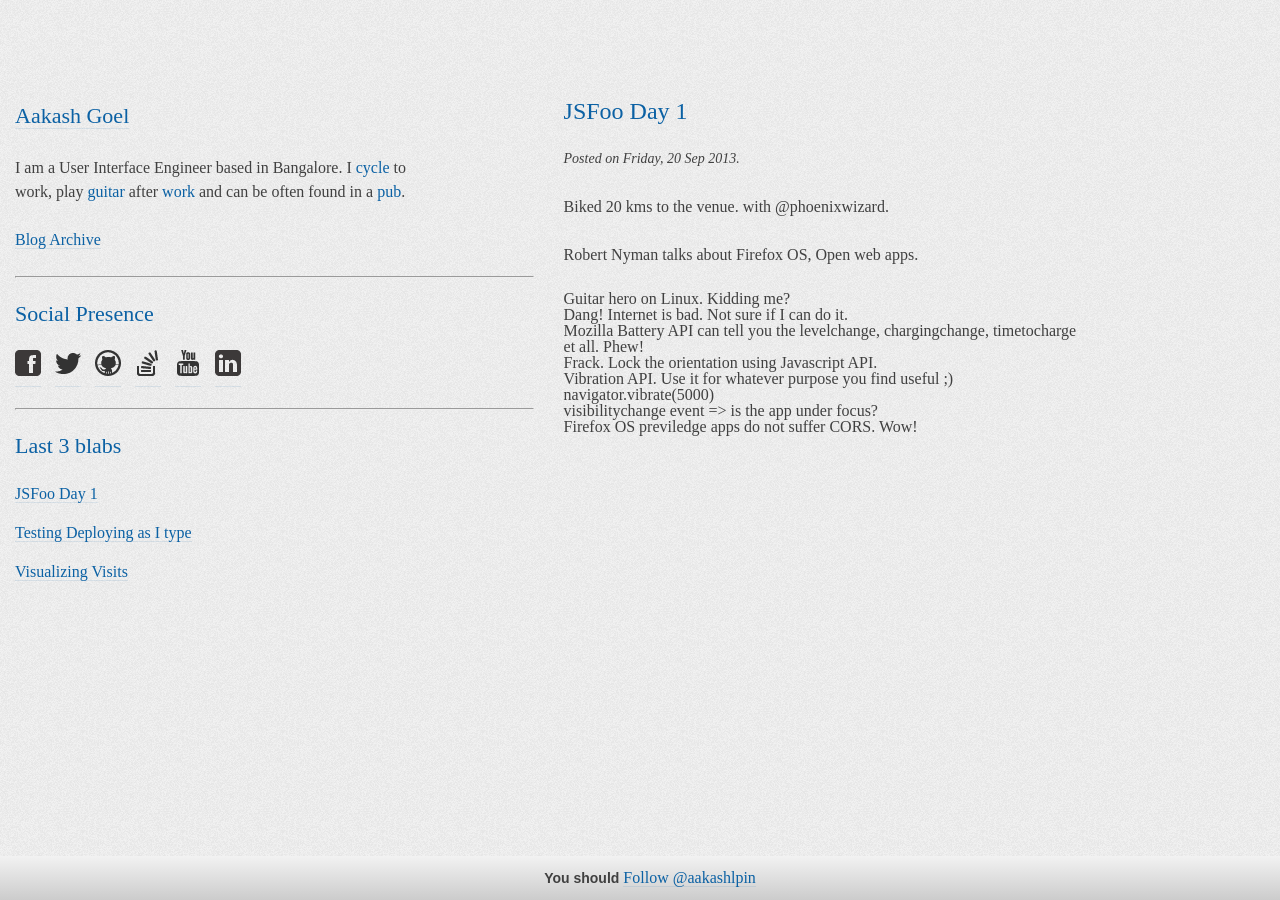
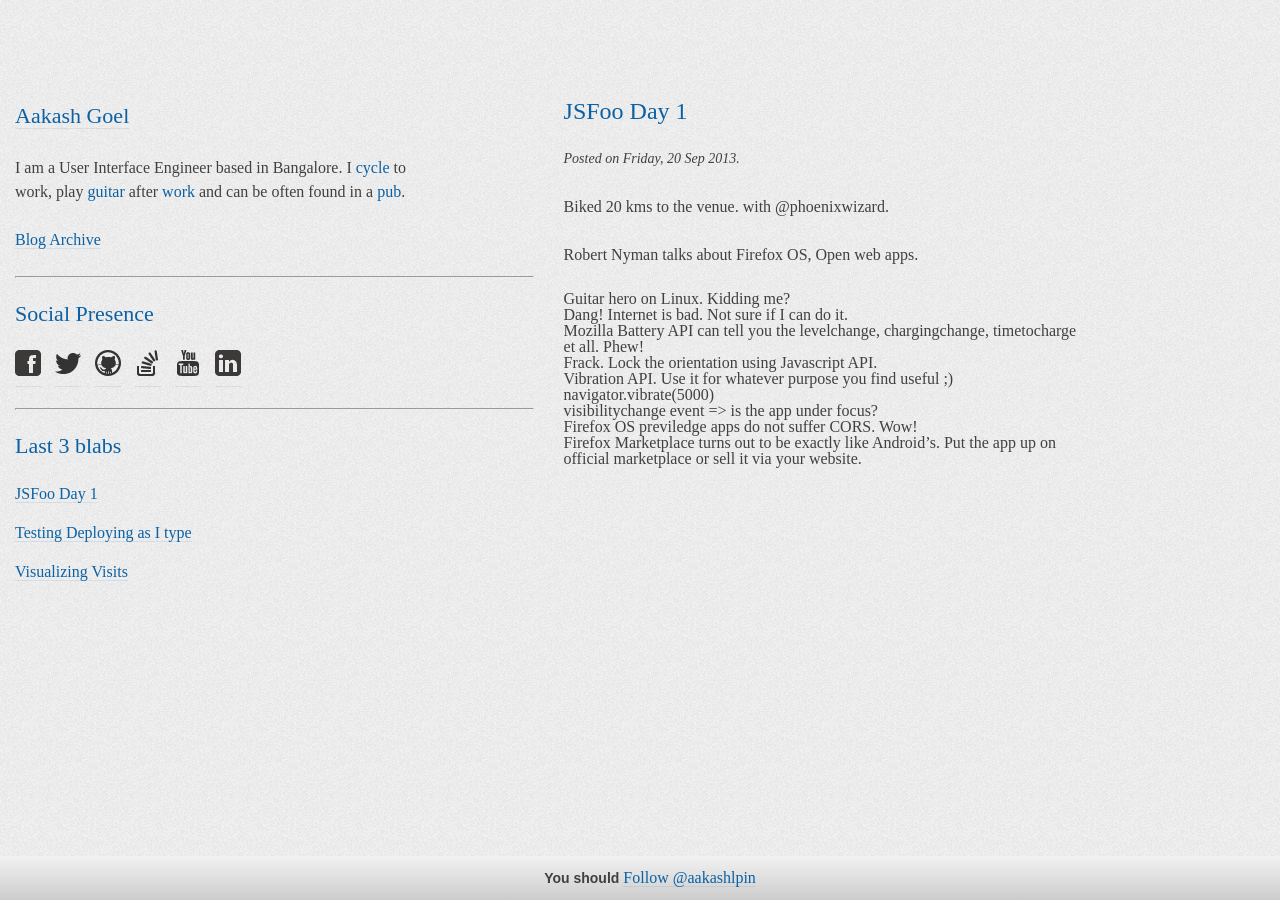
Before and after one commit to aakashlpin/aakashlpin.github.com, a Jekyll site: the page built from _posts/2013-09-20-jsfoo-day1.markdown, in a window 1280 px wide. Built offline with Jekyll 4.4.1, drawn with Linux system fonts in a browser that asks for light colours; nearby versions of some CDN libraries; Markdown is read by kramdown in place of the engine named in the settings; comment, search, counter and statistics services are not loaded.

Commit message:
live blogging jsfoo

```diff
--- a/_posts/2013-09-20-jsfoo-day1.markdown
+++ b/_posts/2013-09-20-jsfoo-day1.markdown
@@ -20,3 +20,4 @@ Robert Nyman talks about Firefox OS, Open web apps.
     `navigator.vibrate(5000)`
 6. `visibilitychange` event => is the app under focus?
 7. Firefox OS previledge apps do not suffer CORS. Wow!
+8. Firefox Marketplace turns out to be exactly like Android's. Put the app up on official marketplace or sell it via your website.
```
